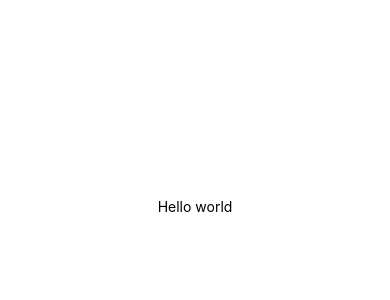
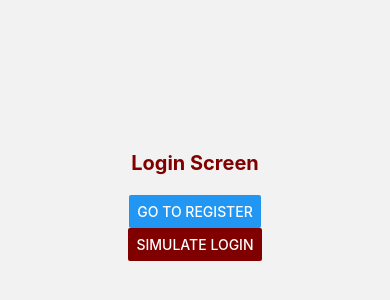
Before and after one commit to Asry18/MoraShelf, a React Native app: screen / in a window 390 px wide. Shown: the part 216-516 px from the top of the page. Built offline with nearby package versions, Linux system fonts and the light colour scheme.

Commit message:
app navigation and updated app

```diff
--- a/App.js
+++ b/App.js
@@ -1,20 +1,13 @@
+import React from 'react';
 import { StatusBar } from 'expo-status-bar';
-import { StyleSheet, Text, View } from 'react-native';
+import { SafeAreaProvider } from 'react-native-safe-area-context';
+import AppNavigator from './src/navigation/AppNavigator';
 
 export default function App() {
   return (
-    <View style={styles.container}>
-      <Text>Hello world</Text>
-      <StatusBar style="auto" />
-    </View>
+    <SafeAreaProvider>
+      <StatusBar style="light" />
+      <AppNavigator />
+    </SafeAreaProvider>
   );
 }
-
-const styles = StyleSheet.create({
-  container: {
-    flex: 1,
-    backgroundColor: '#fff',
-    alignItems: 'center',
-    justifyContent: 'center',
-  },
-});
--- /dev/null
+++ b/src/navigation/AppNavigator.js
@@ -0,0 +1,40 @@
+import React from 'react';
+import { NavigationContainer } from '@react-navigation/native';
+import { createNativeStackNavigator } from '@react-navigation/native-stack';
+import AuthStack from './AuthStack';
+import MainTabs from './MainTabs';
+import BookDetailsScreen from '../screens/home/BookDetailsScreen';
+import { colors } from '../theme/colors';
+
+const Stack = createNativeStackNavigator();
+
+export default function AppNavigator() {
+  // MOCK STATE: Change this to true to see the Home screen
+  const isLoggedIn = false;
+
+  return (
+    <NavigationContainer>
+      <Stack.Navigator screenOptions={{ headerShown: false }}>
+        {isLoggedIn ? (
+          // User is Logged In
+          <>
+            <Stack.Screen name="MainTabs" component={MainTabs} />
+            <Stack.Screen
+              name="BookDetails"
+              component={BookDetailsScreen}
+              options={{
+                headerShown: true,
+                title: 'Details',
+                headerStyle: { backgroundColor: colors.primary },
+                headerTintColor: colors.white
+              }}
+            />
+          </>
+        ) : (
+          // User is NOT Logged In
+          <Stack.Screen name="Auth" component={AuthStack} />
+        )}
+      </Stack.Navigator>
+    </NavigationContainer>
+  );
+}
```
